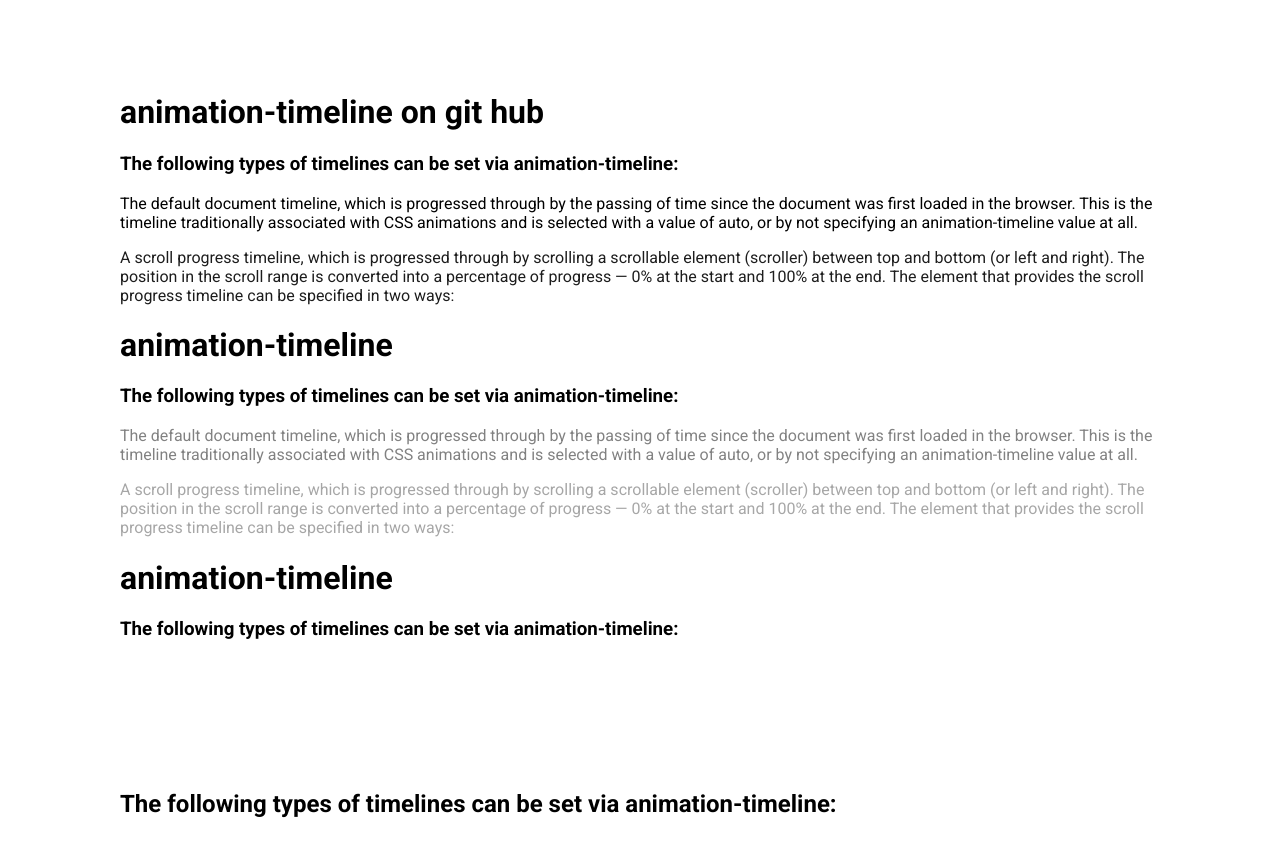
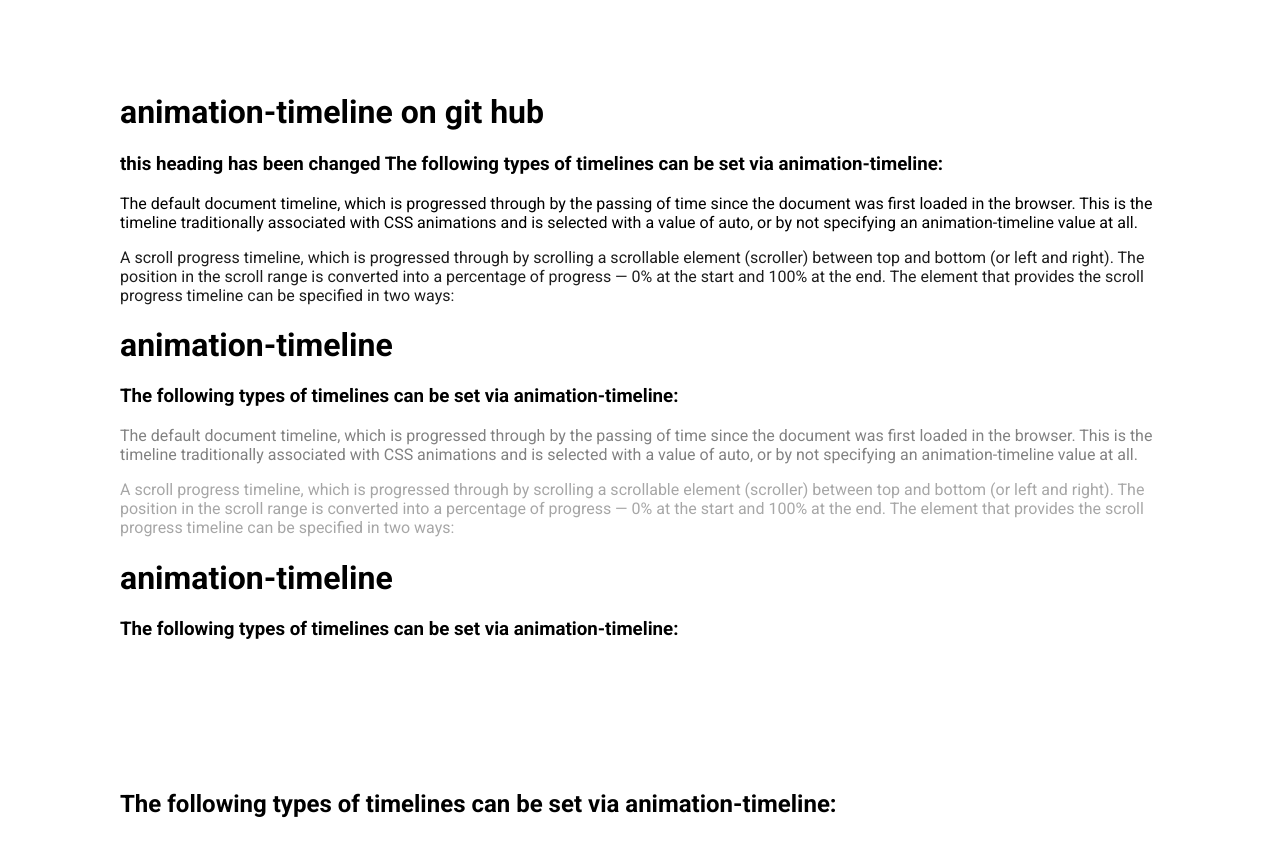
Before and after one commit to cuneiform-umangrathod/animation_timeline, a plain HTML site: page index.html in a window 1280 px wide. Shown: the top 856 px of the page. Drawn offline with Linux system fonts and the light colour scheme.

Commit message:
heading has been changed

```diff
--- a/index.html
+++ b/index.html
@@ -11,7 +11,8 @@
       <div class="section-1">
         <h1>animation-timeline on git hub</h1>
         <h3>
-          The following types of timelines can be set via animation-timeline:
+          this heading has been changed The following types of timelines can be
+          set via animation-timeline:
         </h3>
         <p>
           The default document timeline, which is progressed through by the
```
